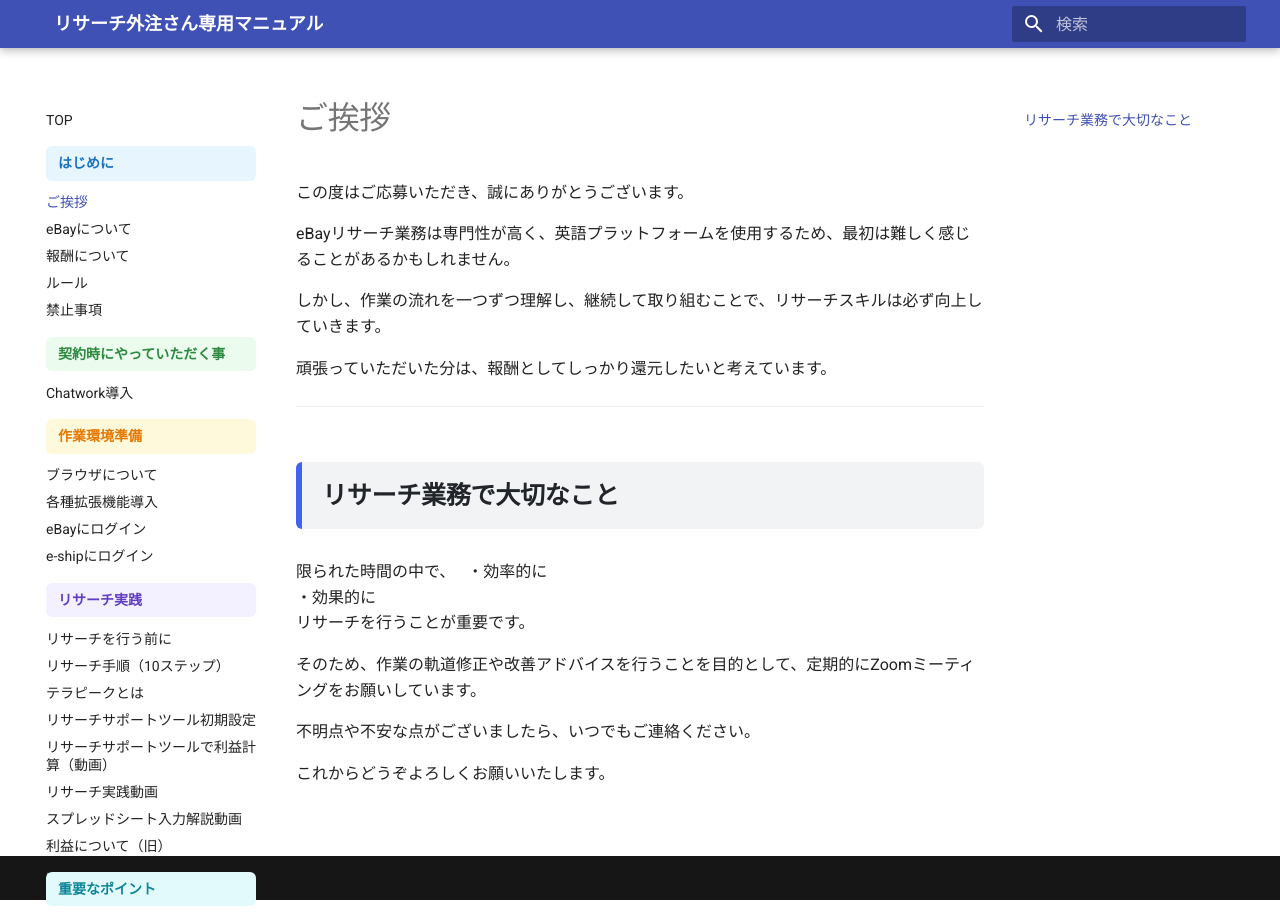
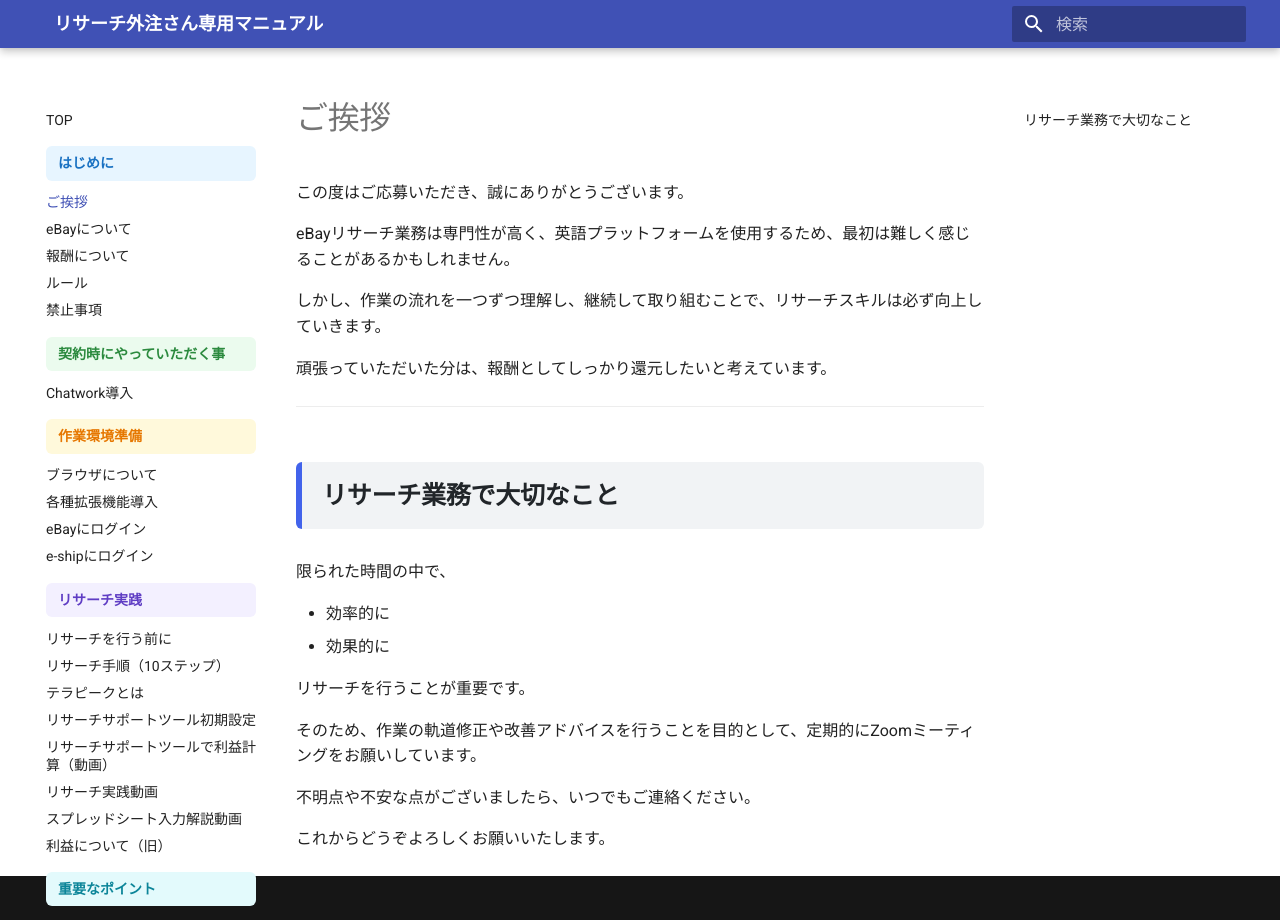
Before and after one commit to jun-hata/outsourcing-manual, an MkDocs documentation site: the page built from docs/intro_greeting.md, in a window 1280 px wide. Built offline with MkDocs 1.6.1 and Material for MkDocs 9.7.7, drawn with Linux system fonts in a browser that asks for light colours.

Commit message:
ご挨拶編集

```diff
--- a/docs/intro_greeting.md
+++ b/docs/intro_greeting.md
@@ -13,8 +13,10 @@
 ## リサーチ業務で大切なこと
 
 限られた時間の中で、
-・効率的に
-・効果的に
+
+- 効率的に
+- 効果的に
+
 リサーチを行うことが重要です。
 
 そのため、作業の軌道修正や改善アドバイスを行うことを目的として、定期的にZoomミーティングをお願いしています。
```
